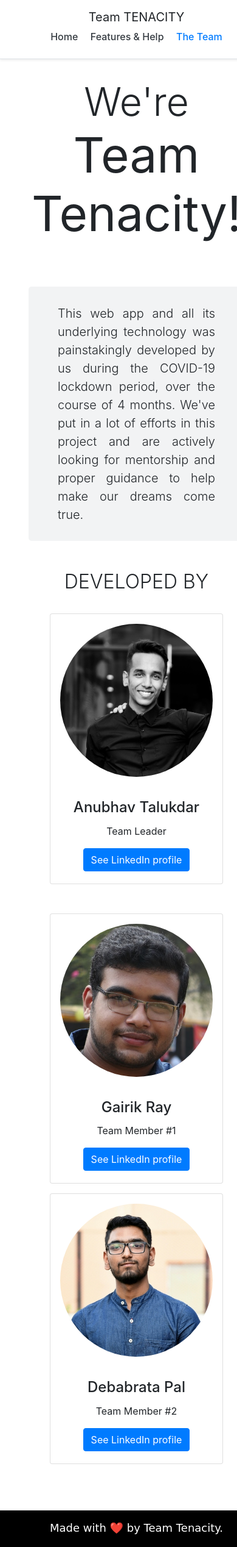
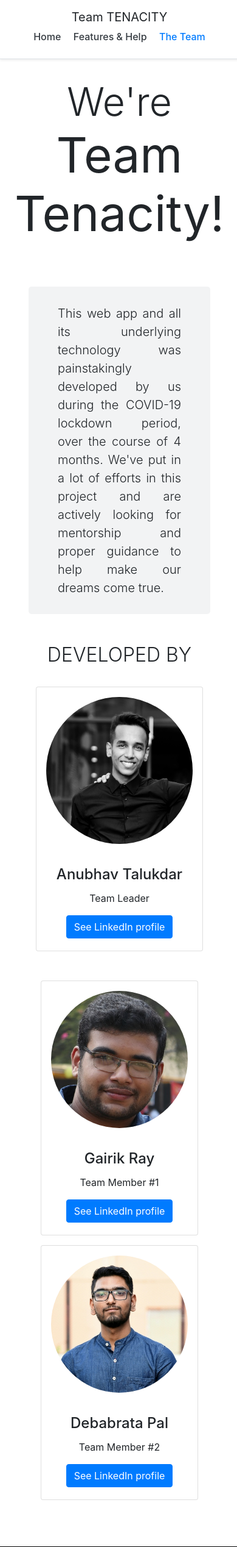
Before and after one commit to AnubhavTalukdar/TechnoUtsav, a Flask app: page /aboutus in a window 390 px wide; the page is wider, and only the part inside the window is pictured. Shown: the top 2537 px of that part at 61% size. Run offline with Flask 2, Linux system fonts and the light colour scheme; parts of the project's set-up code (start-up, migrations or seed data) failed here and were passed over; some libraries are stand-ins or nearby versions.

Commit message:
Fix horizontal scrolling in /aboutus and radio button overflow in /

```diff
--- a/static/styles.css
+++ b/static/styles.css
@@ -152,8 +152,8 @@
   }
 
   .container{
-    padding-left: 2.25rem;
-    padding-right: 2.25rem;
+    padding-left: 0.5rem;
+    padding-right: 0.5rem;
   }
 
   .project-title {
--- a/templates/aboutus.html
+++ b/templates/aboutus.html
@@ -17,11 +17,14 @@
   </p>
 </div>
 
-<h1 class="display-3 text-center title">DEVELOPED BY</h1>
-<br />
+<div class="container">
+  <h1 class="display-3 text-center title">DEVELOPED BY</h1>
+  <br />
+</div>
 
-<div class="container">
 
+
+<div class="container-fluid">
   <div class="row">
 
     <div class="col-md-5 text-center mr-auto ml-auto mb-5" id="card3">
@@ -37,10 +40,9 @@
 
   </div>
 
-
   <div class="row">
     <div class="col-md-5 text-center mr-auto ml-auto mb-3" id="card2">
-      <div class="card mr-auto ml-auto" style="width: 70%;">
+      <div class="card mr-auto ml-auto" style="width: 66%;">
         <img alt="Gairik Ray's photo" src="./static/assets/DP_1.jpg" class="card-img-top rounded-circle z-depth-2 p-3">
         <div class="card-body text-center">
           <h4 class="card-title">Gairik Ray</h4>
@@ -51,7 +53,7 @@
     </div>
 
     <div class="col-md-5 text-center mr-auto ml-auto mb-3" id="card3">
-      <div class="card mr-auto ml-auto" style="width: 70%;">
+      <div class="card mr-auto ml-auto" style="width: 66%;">
         <img alt="Debabrata Pal's photo" src="./static/assets/DP_2.jpg" class="card-img-top rounded-circle z-depth-2 p-3">
         <div class="card-body text-center">
           <h4 class="card-title">Debabrata Pal</h4>
```
